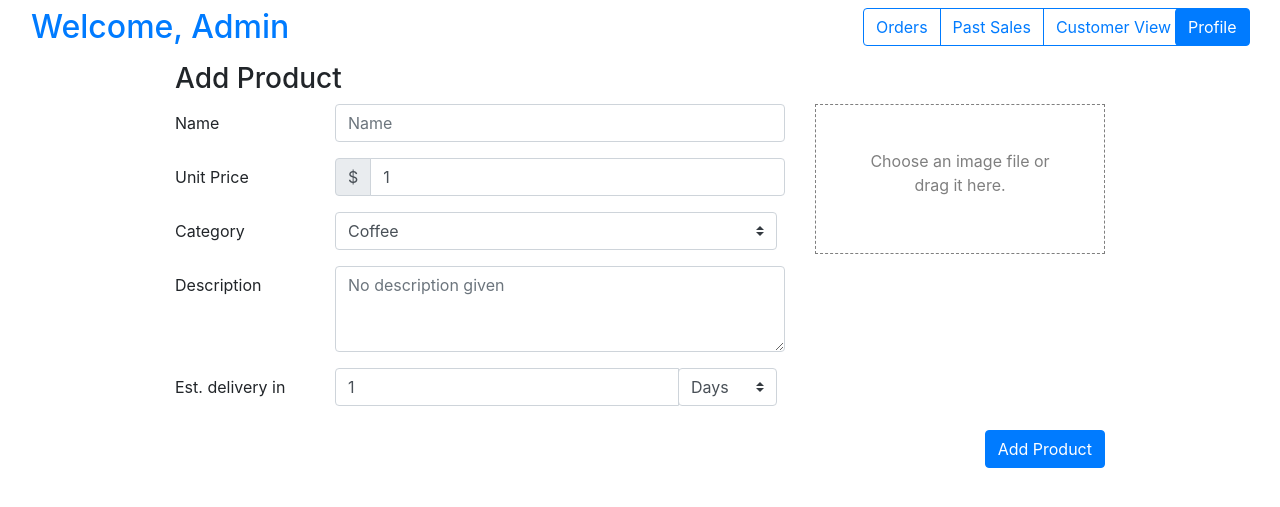
After one commit to FiendChain/capstone-project-3900-h10a-awae, a Flask app: page /admin/products/add in a window 1280 px wide. The commit adds this page. Shown: the top 507 px of the page. Run offline with Flask 2, Linux system fonts and the light colour scheme; parts of the project's set-up code (start-up, migrations or seed data) failed here and were passed over; some libraries are stand-ins or nearby versions.

Commit message:
Added templates for product adding

```diff
--- a/flask_project/routes/admin.py
+++ b/flask_project/routes/admin.py
@@ -1,14 +1,43 @@
 # Store all routes here
 
-from flask import Flask, json, redirect, request, render_template, url_for, send_from_directory, jsonify
+from flask import Flask, json, redirect, request, render_template, url_for, send_from_directory, jsonify, abort
 from flask_login import LoginManager, login_user, current_user, login_required, logout_user
 from flask import g
 from flask import Blueprint
+from werkzeug.utils import secure_filename
 
-from server import login_manager
+from server import login_manager, app
+import os
 
 admin_bp = Blueprint('admin_bp', __name__, static_folder='static', static_url_path='/static', template_folder='templates')
 
+db_products = [
+    {
+        "id": "A232-109",
+        "name": "Lite Latte",
+        "cost": f"{10:.2f}",
+        "est_delivery": "3 days",
+        "in_stock": 10
+    },
+    {
+        "id": "A232-222",
+        "name": "Heavy Latte",
+        "cost": f"{20:.2f}",
+        "est_delivery": "2 days",
+        "in_stock": 20
+    },
+    {
+        "id": "A232-333",
+        "name": "Dark Latte",
+        "cost": f"{15:.2f}",
+        "est_delivery": "5 days",
+        "in_stock": 40
+    }
+]
+
+@admin_bp.route('/', methods=['GET'])
+def home():
+    return render_template("admin/home.html")
 
 @admin_bp.route('/login', methods=['GET', 'POST'])
 def login():
@@ -17,6 +46,31 @@ def login():
 
     return redirect(url_for("admin_bp.home"))
 
-@admin_bp.route('/', methods=['GET'])
-def home():
-    return render_template("admin/home.html")
+@admin_bp.route("/products", methods=['GET'])
+def products():
+    return render_template("admin/products.html", products=db_products)
+
+@admin_bp.route("/products/add", methods=['POST', 'GET'])
+def add_product():
+    if request.method == 'GET':
+        return render_template("admin/add_product.html")
+
+    print(f"Adding product: {request.form}")
+    print(request.files)
+
+    files = request.files.to_dict(flat=True)
+    if 'image' in files:
+        file = files['image']
+        if file.filename != '':
+            filename = secure_filename(file.filename)
+            file.save(os.path.join(app.config['UPLOAD_FOLDER'], filename))
+
+    return redirect(url_for('admin_bp.products'))
+
+@admin_bp.route("/products/<string:id>")
+def product_page(id):
+    if id not in db_products:
+        abort(404)
+
+    product = db_products[id]
+    return render_template("admin/edit_product.html", product=product)
--- /dev/null
+++ b/flask_project/templates/admin/add_product.html
@@ -0,0 +1,109 @@
+{% extends 'base.html' %}
+
+{% block head %}
+<link rel="stylesheet" href="/static/css/homepage.css">
+<title>Cafe AWAE Admin Product</title>
+{% endblock %}
+
+
+{% block content %}
+{% include 'admin/alt_navbar.html' %}
+
+<script src="/static/js/dragndrop_image.js"></script>
+<link rel="stylesheet" href="/static/css/dragndrop_image.css">
+
+<!--Homepage-->
+<div class="container w-75">
+<h3>Add Product</h3>
+<form id="add-product" method="POST" action="{{ url_for("admin_bp.add_product") }}" enctype="multipart/form-data">
+  <div class="row my-2">
+    <div class="col-md-8">
+        <!--Name-->
+        <div class="form-group row">
+          <label for="name" class="col-md-3 col-form-label">Name</label>
+          <div class="col">
+            <input type="text" class="form-control" id="name" name="name" placeholder="Name" required>
+          </div>
+        </div>
+        <!--Unit price-->
+        <div class="form-group row">
+          <label for="price" class="col-md-3 col-form-label">Unit Price</label>
+          <div class="col input-group">
+            <div class="input-group-prepend">
+              <span class="input-group-text">$</span>
+            </div>
+            <input type="number" class="form-control d-flex" id="price" name="price" placeholder="Unit Price" min="1" value="1" required>
+          </div>
+        </div>
+        <!--Category-->
+        <div class="form-group row">
+          <label for="category" class="col-md-3 col-form-label">Category</label>
+          <div class="col input-group">
+            <select class="custom-select mr-sm-2" id="category" name="category">
+              <option value="Coffee" selected>Coffee</option>
+              <option value="Cofveve">Cofveve</option>
+              <option value="Latte">Latte</option>
+              <option value="Brown">Brown</option>
+            </select>
+          </div>
+        </div>
+        <!--Description-->
+        <div class="form-group row">
+          <label for="description" class="col-md-3 col-form-label">Description</label>
+          <div class="col">
+            <textarea
+              type="text" class="form-control" id="description" name="description"
+              placeholder="No description given" rows="3" maxlength="250" required></textarea>
+          </div>
+        </div>
+        <!--Estimated delivery-->
+        <div class="form-group row">
+          <label for="est-delivery" class="col-md-3 col-form-label">Est. delivery in</label>
+          <div class="col input-group">
+            <input
+              type="number" class="form-control d-flex" id="est-delivery" name="est-delivery"
+              placeholder="Unit Price" min="1" value="1" required>
+            <div class="input-group-append">
+              <select class="custom-select mr-sm-2" id="est-delivery-units" name="est-delivery-units">
+                <option value="days" selected>Days</option>
+                <option value="weeks">Weeks</option>
+                <option value="months">Months</option>
+                <option value="years">Years</option>
+              </select>
+            </div>
+          </div>
+        </div>
+    </div>
+
+    <div class="col">
+      <div class="dragndrop-image round">
+        <div class="preview d-none">
+          <div class="overlay">
+            <div class="row h-100 text-center justify-content-center">
+              <div class="col my-auto mx-auto">
+                <div class="btn btn-danger" id="delete">Delete</div>
+              </div>
+            </div>
+          </div>
+          <img class="img-fluid" src=""/>
+          <p class="filename text-center"></p>
+        </div>
+
+        <div class="dropzone w-100">
+          <div class="dropzone-description">
+            <p>Choose an image file or drag it here.</p>
+          </div>
+          <input type="file" id="image" name="image" accept="image/*" class="dropzone-input" form="add-product" required>
+        </div>
+      </div>
+    </div>
+  </div>
+  <!--Form controls-->
+  <div class="form-group row text-right">
+    <div class="col">
+      <button type="submit" class="btn btn-primary">Add Product</button>
+    </div>
+  </div>
+</form>
+</div>
+{% endblock %}
--- /dev/null
+++ b/flask_project/templates/admin/alt_navbar.html
@@ -0,0 +1,25 @@
+<!--Navbar for non admin homepages-->
+<header class="navbar navar-expand flex-column">
+  <div class="row w-100">
+    <div class="col text-left">
+      <a href="{{ url_for("admin_bp.home") }}">
+        <h2>Welcome, Admin</h2>
+      </a>
+    </div>
+    <!--Controls-->
+    <div class="col-md-3 text-right">
+      <div class="btn-group">
+        <div class="btn btn-outline-primary">Orders</div>
+        <div class="btn btn-outline-primary">Past Sales</div>
+        <div class="btn btn-outline-primary">Customer View</div>
+      </div>
+    </div>
+    <div class="col-md-1 text-right">
+      <div>
+        <a href='{{ url_for('admin_bp.login') }}'>
+          <div class="btn btn-primary">Profile</div>
+        </a>
+      </div>
+    </div>
+  </div>
+</header>
--- a/flask_project/templates/admin/home.html
+++ b/flask_project/templates/admin/home.html
@@ -17,7 +17,9 @@
         <img src="/static/images/coffee_1.jpg" alt="#" class="product-img rounded img-fluid">
       </div>
       <div class="row justify-content-center my-1">
-        <div class="btn btn-primary text-center" href="#">Manage products</div>
+        <a href="{{ url_for("admin_bp.products") }}">
+          <div class="btn btn-primary text-center">Manage products</div>
+        </a>
       </div>
     </div>
 
```
Also changed, not shown: flask_project/templates/admin/products.html (added, +58 -0 lines), flask_project/templates/admin/edit_product.html (added).
